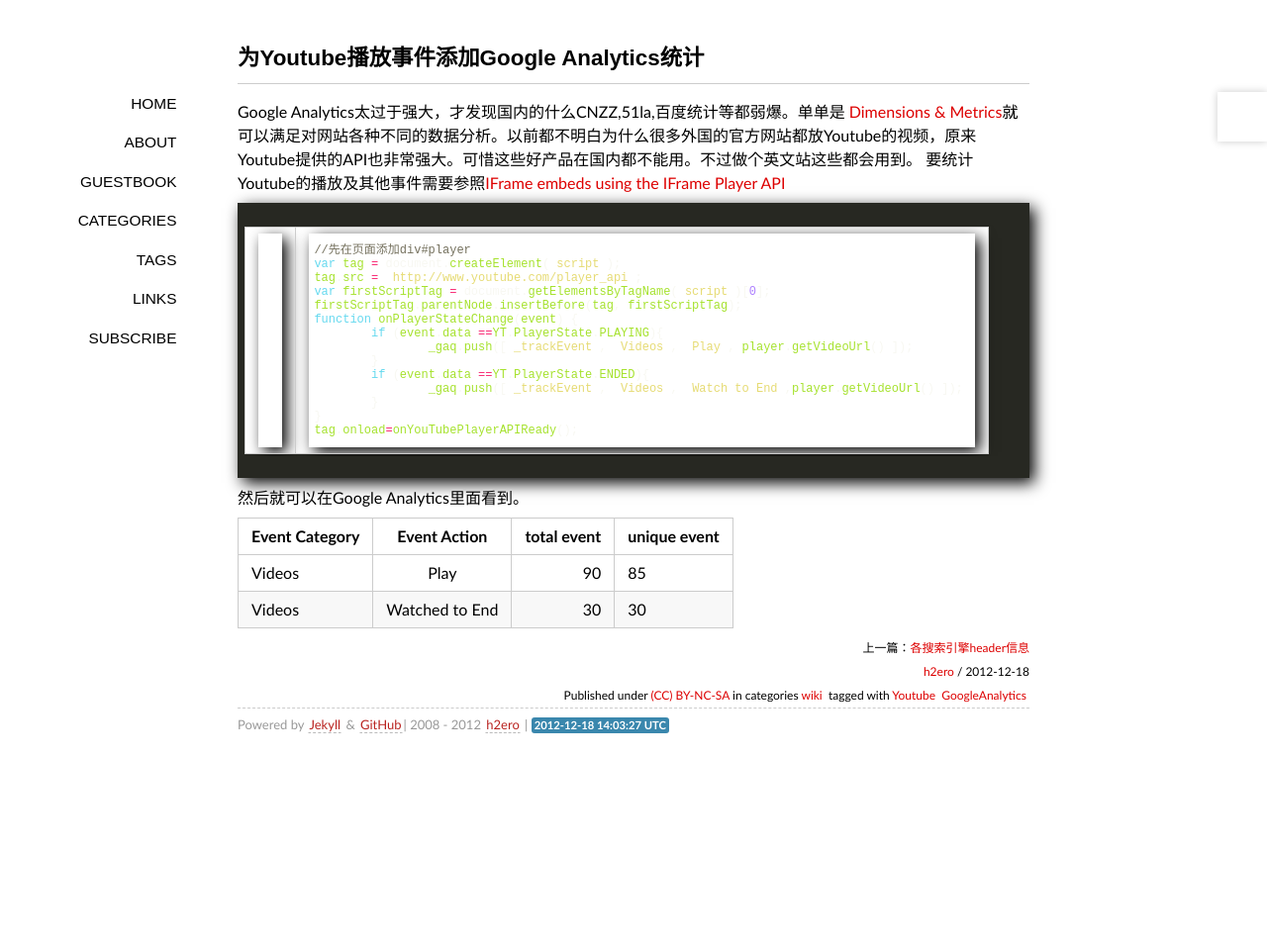
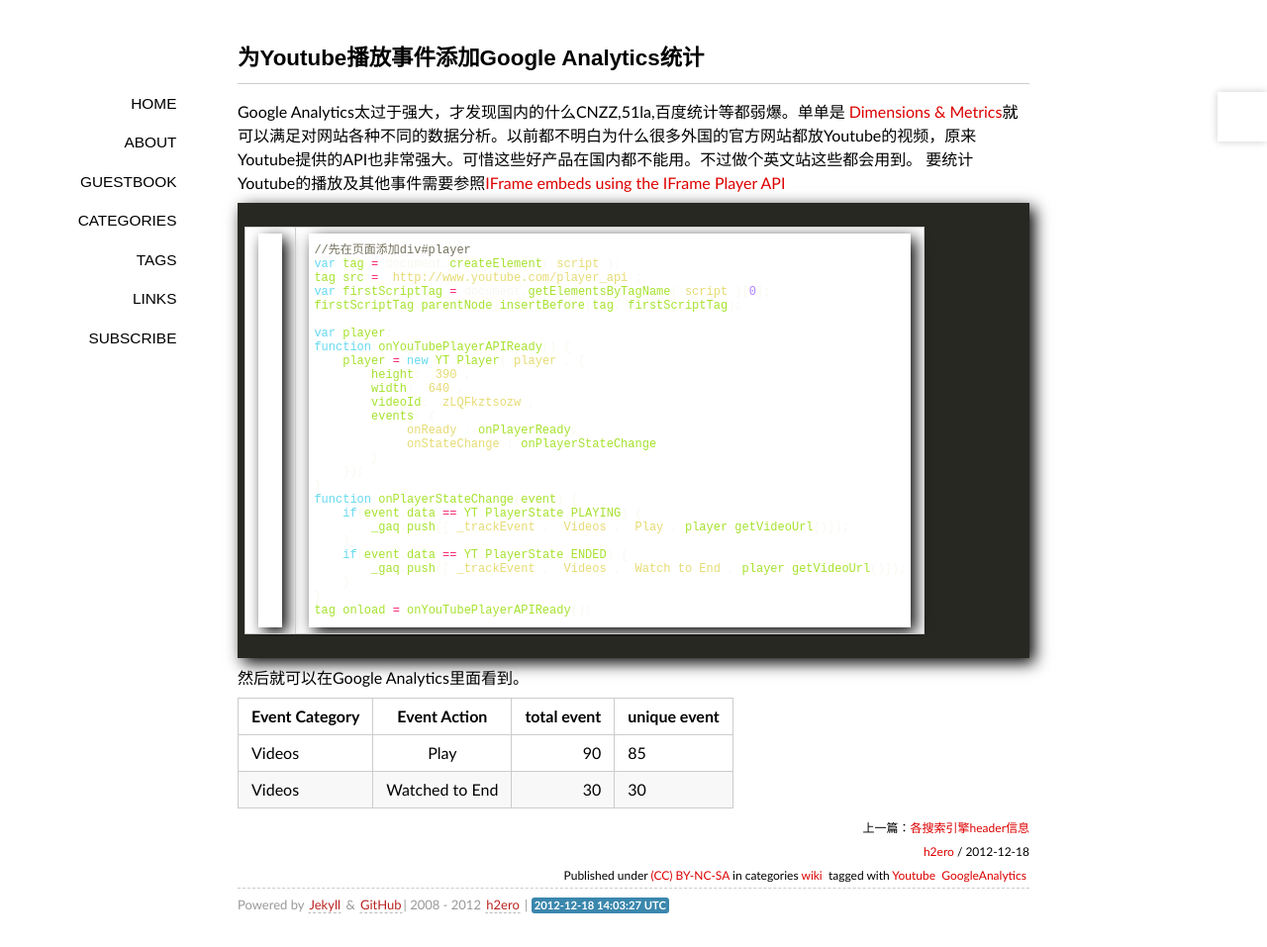
Before and after one commit to h2ero/h2ero.github.com, a Jekyll site: the page built from _posts/2012/2012-12-18-YouTube_Google_Analytics.md, in a window 1280 px wide. Shown: the whole page at 99% size. Built offline with Jekyll 4.4.1, drawn with Linux system fonts in a browser that asks for light colours; some web fonts are replaced; Markdown is read by kramdown in place of the engine named in the settings; comment, search, counter and statistics services are not loaded; before the commit the page ends 900 px from its top, so only the background shows below that.

Commit message:
change error

```diff
--- a/_posts/2012/2012-12-18-YouTube_Google_Analytics.md
+++ b/_posts/2012/2012-12-18-YouTube_Google_Analytics.md
@@ -13,15 +13,28 @@
 tag.src = "http://www.youtube.com/player_api";
 var firstScriptTag = document.getElementsByTagName('script')[0];
 firstScriptTag.parentNode.insertBefore(tag, firstScriptTag);
+
+var player;
+function onYouTubePlayerAPIReady() {
+    player = new YT.Player('player', {
+        height: '390',
+        width: '640',
+        videoId: 'zLQFkztsozw',
+        events: {
+            'onReady': onPlayerReady,
+            'onStateChange': onPlayerStateChange
+        }
+    });
+}
 function onPlayerStateChange(event) {
-	if (event.data ==YT.PlayerState.PLAYING){
-		_gaq.push(['_trackEvent', 'Videos', 'Play', player.getVideoUrl() ]);
-	}
-	if (event.data ==YT.PlayerState.ENDED){
-		_gaq.push(['_trackEvent', 'Videos', 'Watch to End',player.getVideoUrl() ]);
-	}
+    if(event.data == YT.PlayerState.PLAYING) {
+        _gaq.push(['_trackEvent', 'Videos', 'Play', player.getVideoUrl()]);
+    }
+    if(event.data == YT.PlayerState.ENDED) {
+        _gaq.push(['_trackEvent', 'Videos', 'Watch to End', player.getVideoUrl()]);
+    }
 }
-tag.onload=onYouTubePlayerAPIReady();
+tag.onload = onYouTubePlayerAPIReady();
 {% endhighlight %}
 
 然后就可以在Google Analytics里面看到。
```
